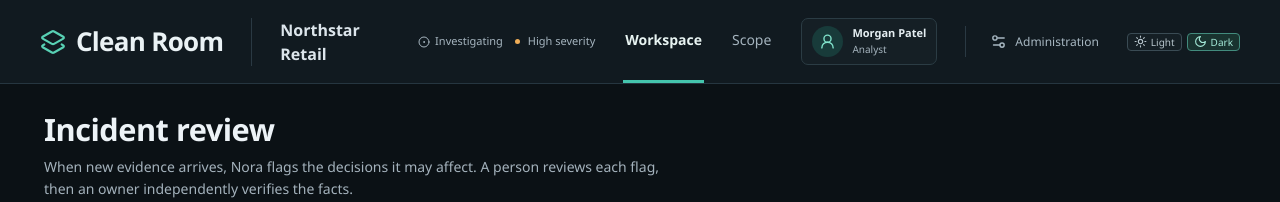
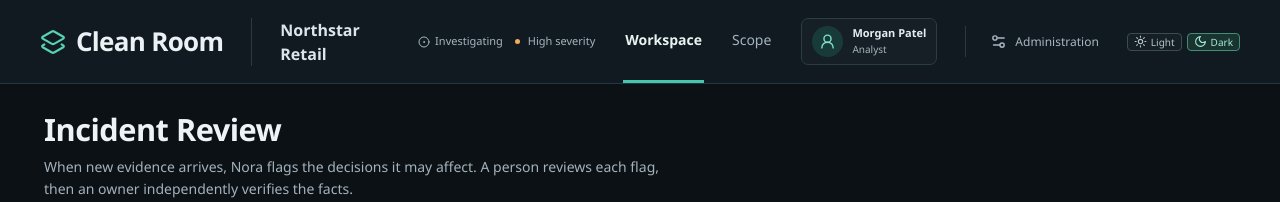
Before and after one commit to campeete/utdhack26, a React (Vite) app: page / in a window 1280 px wide. Shown: the top 202 px of the page. Built offline with nearby package versions, Linux system fonts and the light colour scheme.

Commit message:
Review Uppercase

```diff
--- a/src/features/Decisions.tsx
+++ b/src/features/Decisions.tsx
@@ -67,7 +67,7 @@ export function Decisions({ data, adapter, onUpdate, selection, onSelect }: {
   }
   return <>
     <div className="workspace-overview">
-      <div className="workspace-heading"><div><h1>Incident review</h1><p>When new evidence arrives, Nora flags the decisions it may affect. A person reviews each flag, then an owner independently verifies the facts.</p></div></div>
+      <div className="workspace-heading"><div><h1>Incident Review</h1><p>When new evidence arrives, Nora flags the decisions it may affect. A person reviews each flag, then an owner independently verifies the facts.</p></div></div>
       <ol className="stage-strip" aria-label="How a review moves from evidence to verification">
         {stages.map((stage, i) => <li key={stage.title} className={`stage ${i === activeStage ? 'current' : ''}`} aria-current={i === activeStage ? 'step' : undefined}>
           <span className="stage-number" aria-hidden="true">{i + 1}</span>
```
